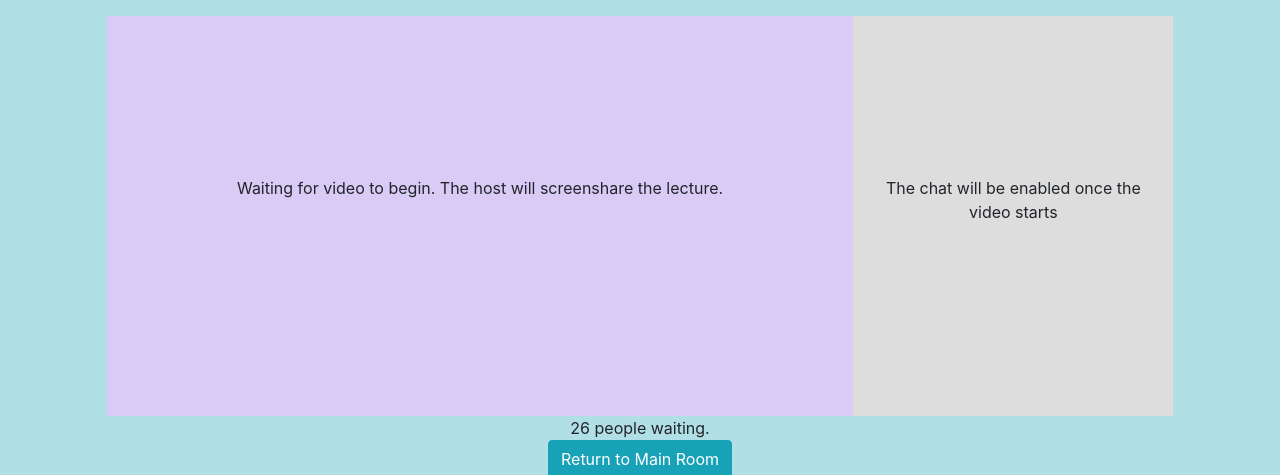
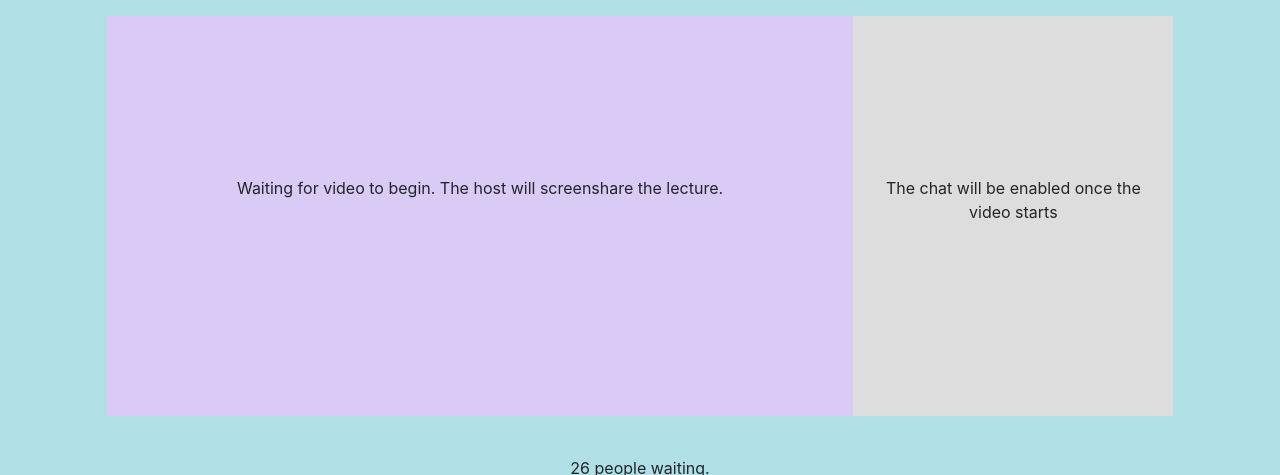
Before and after one commit to kiphenglim/FA20HackMIT-Noom, a website: page waitingroom.html in a window 1280 px wide. Shown: the part 104-579 px from the top of the page. Drawn offline with nearby package versions, Linux system fonts and the light colour scheme.

Commit message:
Add padding to num ppl waiting text

```diff
--- a/waitingroom.html
+++ b/waitingroom.html
@@ -28,7 +28,7 @@
                 </div>
             </div>
 
-            <div class="row justify-content-center">
+            <div class="row justify-content-center" style="padding-top: 5vh">
                 <div class="col-10" style="text-align: center">
                     26 people waiting.
                     <br>
```
